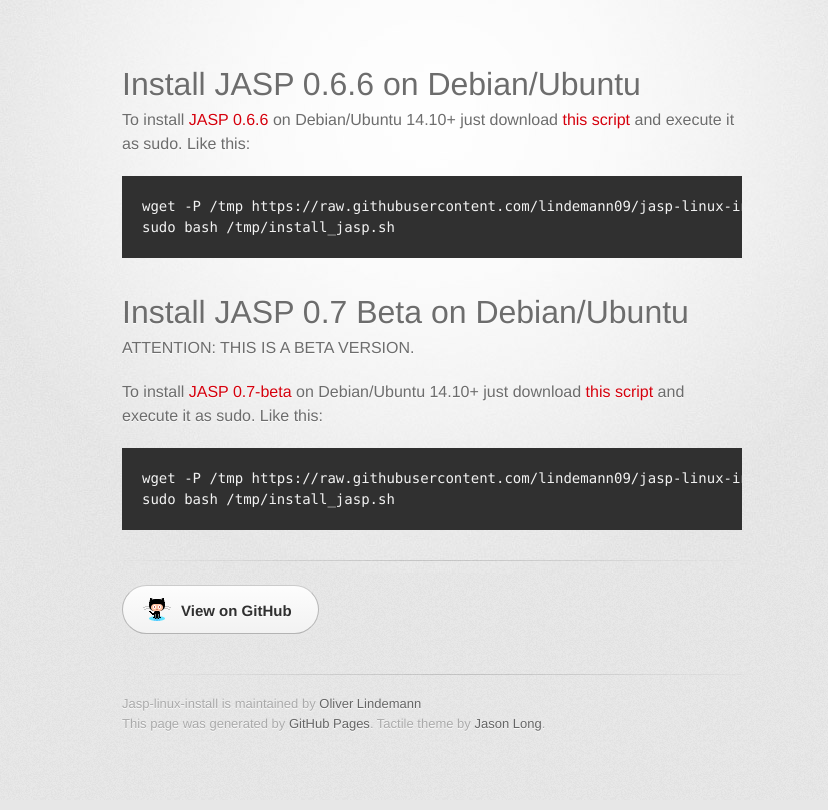
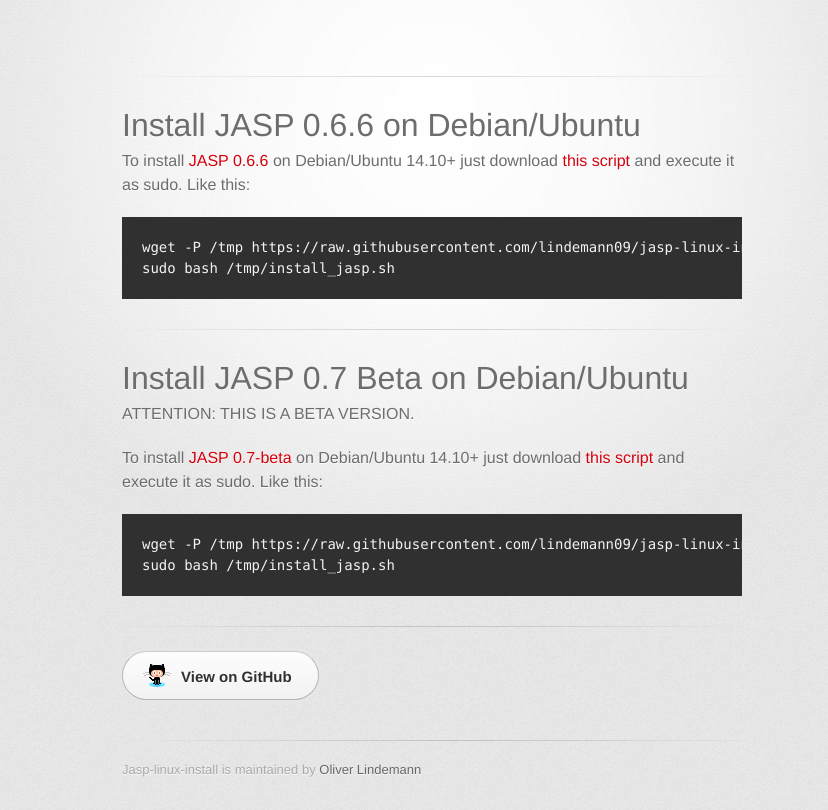
Before and after one commit to lindemann09/jasp-linux-install, a plain HTML site: page index.html in a window 1280 px wide. Shown: the whole page, without its empty margins (208-1036 px from the left). Drawn offline with Linux system fonts and the light colour scheme; a web font is replaced by a local one.

Commit message:
Update index.html

```diff
--- a/index.html
+++ b/index.html
@@ -17,6 +17,7 @@
     <div id="container">
       <div class="inner">
         <header></header>
+        <hr>
 
         <section id="main_content">
           <h1>
@@ -30,6 +31,9 @@ and execute it as sudo. Like this:</p>
 <pre><code>wget -P /tmp https://raw.githubusercontent.com/lindemann09/jasp-linux-install/v0.6.6/install_jasp.sh
 sudo bash /tmp/install_jasp.sh
 </code></pre>
+
+        <hr>
+
 
 <h1><a class="anchor" href="#install-jasp-on-debianubuntu-1410" aria-hidden="true"><span class="octicon octicon-link"></span></a>
     Install JASP 0.7 Beta on Debian/Ubuntu</h1>
@@ -53,7 +57,6 @@ sudo bash /tmp/install_jasp.sh
 
         <footer>
           Jasp-linux-install is maintained by <a href="https://github.com/lindemann09">Oliver Lindemann</a><br>
-          This page was generated by <a href="https://pages.github.com">GitHub Pages</a>. Tactile theme by <a href="https://twitter.com/jasonlong">Jason Long</a>.
         </footer>
 
 
```
